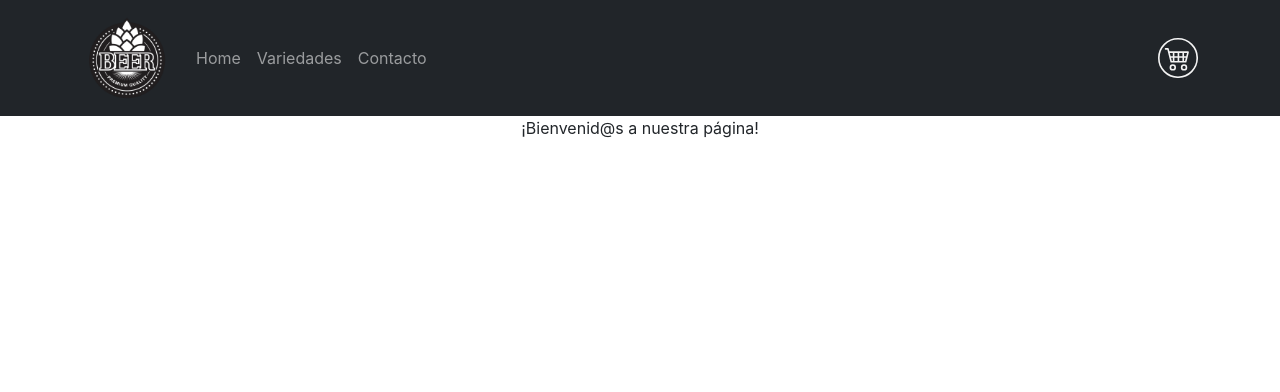
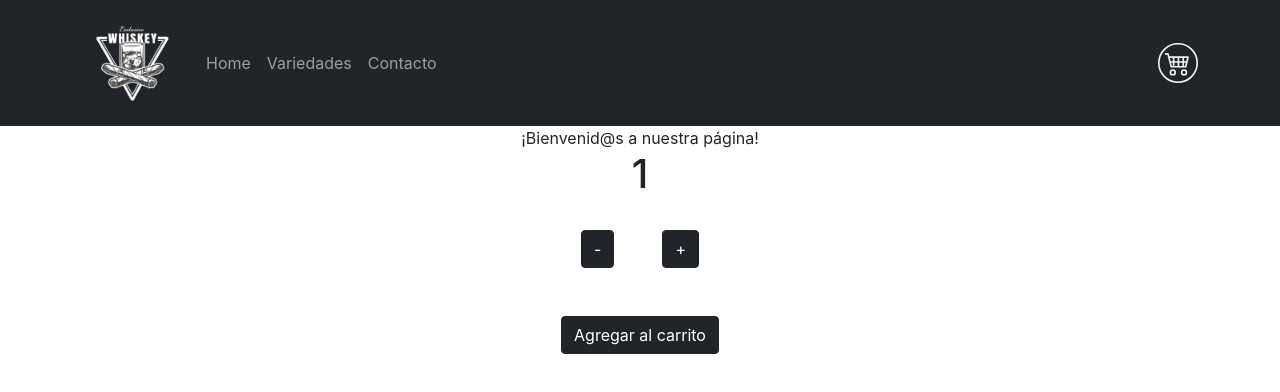
Before and after one commit to NattRem/MiApp-NatachaGomez, a React (Create React App) app: page / in a window 1280 px wide. Shown: the top 392 px of the page. Built offline with nearby package versions, Linux system fonts and the light colour scheme.

Commit message:
Cree el componente ItemCount con un contador y un boton AgregarCarrito, agregue un Tosti para mostrar el mensaje

```diff
--- a/package.json
+++ b/package.json
@@ -12,6 +12,7 @@
     "react-bootstrap": "^2.0.2",
     "react-dom": "^17.0.2",
     "react-scripts": "4.0.3",
+    "react-toastify": "^8.1.0",
     "web-vitals": "^1.1.2"
   },
   "scripts": {
--- /dev/null
+++ b/src/components/ItemListContainer/ItemCount.jsx
@@ -0,0 +1,51 @@
+import React, { useState } from 'react';
+import Button from 'react-bootstrap/Button';
+import { ToastContainer, toast } from 'react-toastify';
+import 'react-toastify/dist/ReactToastify.css';
+
+
+
+
+function ItemCount() {
+    const inicio = 1
+    const stock = 6
+
+    const[value, setValue]= useState(inicio)
+
+    const handSuma = ()=>{
+        if (value < stock){
+            setValue(value + 1)
+        }
+    }
+
+    const handResta = ()=> {
+        if (value > inicio){
+            setValue(value - 1)
+        }
+    }
+
+    const handMostrar = ()=> {
+        toast(`Agregaste ${value} productos al carrito`, {
+            position: "bottom-center",
+            autoClose: 3000,
+            hideProgressBar: false,
+            closeOnClick: true,
+            pauseOnHover: true,
+            draggable: true,
+            progress: undefined,
+            theme: "dark"
+            });
+    }
+    return (
+        <div>
+            <h1>{value}</h1>
+            <Button className="m-4" variant="dark" onClick={handResta}>-</Button>
+            <Button className="m-4" variant="dark" onClick={handSuma}>+</Button>
+            <br />
+            <Button className="m-4" variant="dark" onClick={handMostrar}>Agregar al carrito</Button>
+            <ToastContainer />
+        </div>
+    )
+}
+
+export default ItemCount
--- a/src/components/ItemListContainer/ItemListContainer.jsx
+++ b/src/components/ItemListContainer/ItemListContainer.jsx
@@ -1,9 +1,11 @@
-import React from 'react'
+import React from 'react';
+import ItemCount from "./ItemCount";
 
 function ItemListContainer({saludo}) {
     return (
         <div>
             {saludo}
+            < ItemCount />
         </div>
     )
 }
--- a/src/components/NavBar/NavBar.jsx
+++ b/src/components/NavBar/NavBar.jsx
@@ -10,7 +10,7 @@ const NavBar = () => {
         <div>
             <Navbar bg="dark" variant="dark">
                 <Container>
-                <Navbar.Brand href="#home"><img src="assets/logo.png" alt="logo" width="90" /></Navbar.Brand>
+                <Navbar.Brand href="#home"><img src="assets/logo.png" alt="logo" width="100" /></Navbar.Brand>
                 <Nav className="me-auto">
                 <Nav.Link href="#home">Home</Nav.Link>
                 <Nav.Link href="#features">Variedades</Nav.Link>
```
Also changed, not shown: public/assets/logo.png, 1 other file (tests, documents, lock files or other folders).
